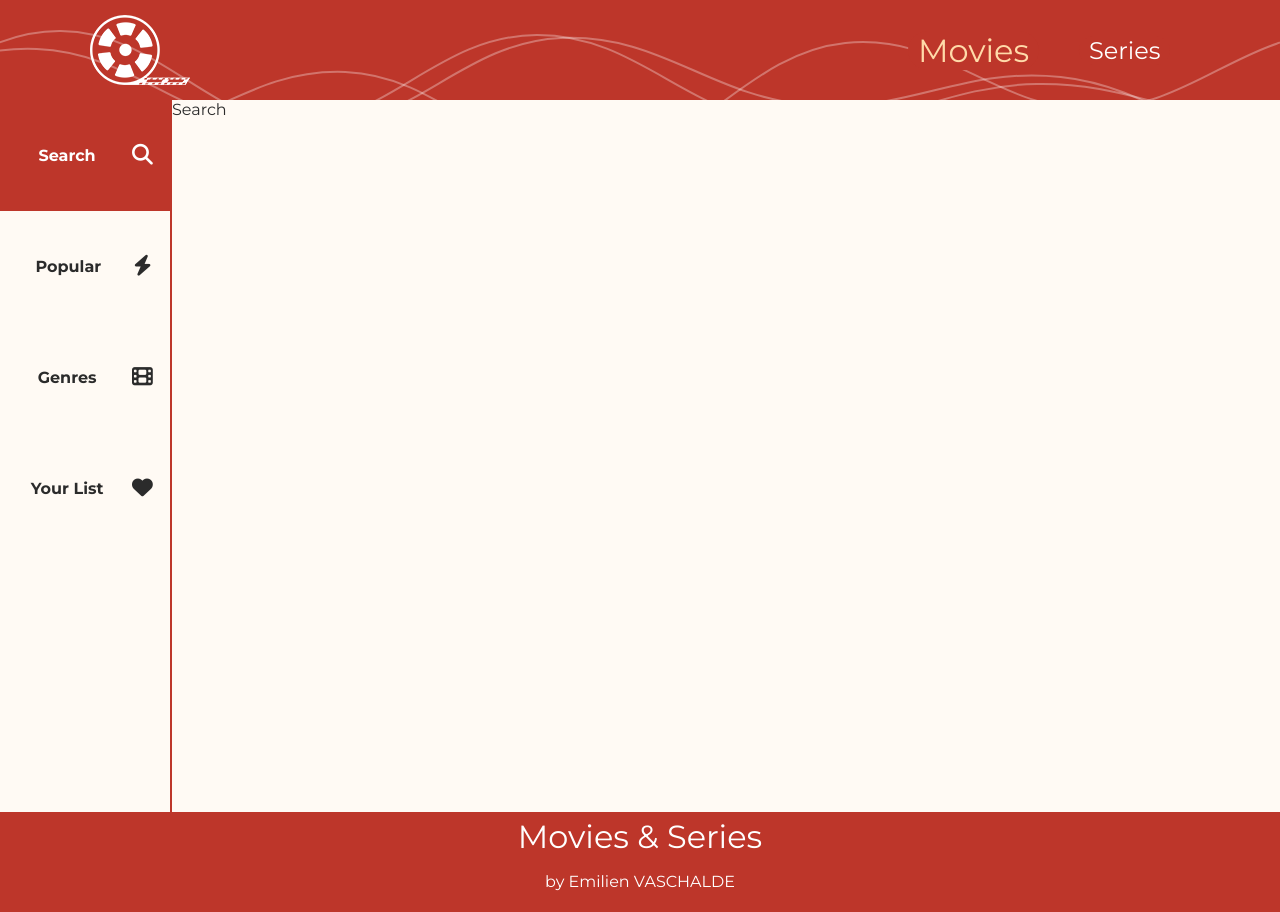
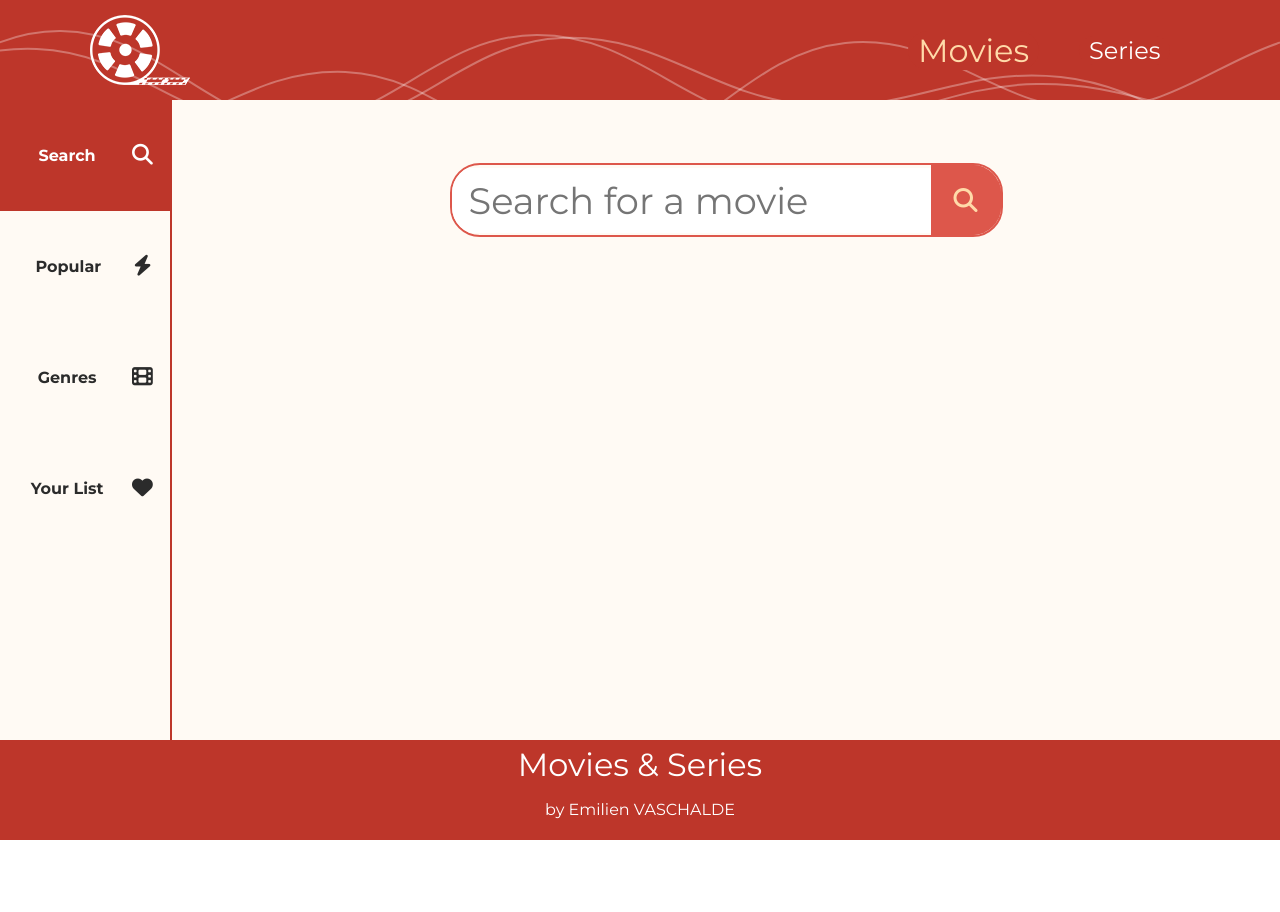
Before and after one commit to Emi-vas/Movies-Series_TypeScript, a React (Create React App) app: page /movies in a window 1280 px wide. Both pictures are taken after a click on the element "Search". After the commit the page ends 840 px from the top, so only its background shows below. Built offline with nearby package versions, Linux system fonts and the light colour scheme; no server answers.

Commit message:
search bar design

```diff
--- a/src/assets/constant.ts
+++ b/src/assets/constant.ts
@@ -5,6 +5,7 @@ export const COLORS = {
     background: "rgb(255, 250, 244)",
     boxShadow: "rgba(24, 24, 24, 0.5)",
     boxShadow2 : "rgb(255, 218, 169, 0.5)",
+    gray: "rgb(71, 71, 71)"
 }
 
 export const ICONS = {
@@ -14,5 +15,6 @@ export const ICONS = {
     starHalf: "fa-solid fa-star-half-stroke",
     starEmpty: "fa-regular fa-star",
     share: "fa-solid fa-share-from-square",
-    genre: "fa-solid fa-film"
+    genre: "fa-solid fa-film",
+    search: "fa-solid fa-magnifying-glass"
 }
--- a/src/components/Sidebar.style.ts
+++ b/src/components/Sidebar.style.ts
@@ -3,7 +3,7 @@ import { COLORS } from "../assets/constant"
 
 export const Container = styled.div`
     border-right: 2px solid ${COLORS.red};
-    min-height: 89vh;
+    min-height: 80vh;
 
     @media screen and (max-width: 500px){
         position: fixed;
--- /dev/null
+++ b/src/components/menus/Search.style.ts
@@ -0,0 +1,41 @@
+import styled from "styled-components";
+import { COLORS } from "../../assets/constant";
+
+export const SearchBar = styled.div`
+    position: relative;
+    display: flex;
+    align-items: center;
+    border: 2px solid ${COLORS.redLight};
+    border-radius: 30px;
+
+    overflow: hidden;
+
+    input {
+        font-size: 2.3em;
+        padding: 10px 17px;
+        color: ${COLORS.gray};
+    }
+
+    i{
+        font-size: 1.5em;
+        padding: 20px;
+        background: ${COLORS.redLight};
+        color: ${COLORS.yellow};
+        border: 3px solid ${COLORS.redLight};
+        transition: all 0.2s;
+
+        &:hover {
+            cursor: pointer;
+            //background: ${COLORS.red};
+           // border-color: ${COLORS.red};
+            transform: scale(1.3);
+        }
+    }
+`
+
+export const BarContainer = styled.div`
+    display: flex;
+    justify-content: center;
+    align-items: center;
+    height: 200px;
+`
--- a/src/components/menus/Search.tsx
+++ b/src/components/menus/Search.tsx
@@ -1,9 +1,40 @@
-import React from 'react';
+import React, { useState } from 'react';
+import { BarContainer, SearchBar } from './Search.style';
+import { ICONS } from '../../assets/constant';
 
-const Search = () => {
+interface Props {
+    type: "movie" | "tv"
+}
+
+const Search = ({ type }: Props) => {
+    const typePlaceholder = type === "movie" ? "movie" : "serie"
+    const [searchValue, setSearchValue] = useState("")
+    const [searchChanged, setSearchChanged] = useState(true) //avoid multiple searches with the same term
+
+    const searchItem = () => {
+        if(searchChanged) {
+            setSearchChanged(false)
+
+
+            console.log(searchValue)
+        }
+    }
+
     return (
         <div>
-            Search
+            <BarContainer>
+                <SearchBar>
+                    <input
+                        type="text"
+                        placeholder={`Search for a ${typePlaceholder}`}
+                        onChange={(e) => {
+                            setSearchValue(e.target.value)
+                            setSearchChanged(true)
+                        }}
+                    />
+                    <i onClick={searchItem} className={ICONS.search}></i>
+                </SearchBar>
+            </BarContainer>
         </div>
     );
 };
--- a/src/components/menus/Yourlist.tsx
+++ b/src/components/menus/Yourlist.tsx
@@ -55,7 +55,9 @@ const Yourlist = ({reloadCard, setReloadCard, type}: Props) => {
 
                 > see {type == "movie" ? "series" : "movies"}</span>
             </h1>
-            <ListMovies>
+            <ListMovies
+                style={{display: !listFiltred[0] ? "none" : ""}}
+            >
                 {
                     listFiltred &&
                     listFiltred.map((movie: Movie, index: number) =>
--- a/src/page/MainPage.tsx
+++ b/src/page/MainPage.tsx
@@ -27,7 +27,7 @@ const MainPage = ({type}: Props) => {
             <PageContainer>
                 <Sidebar menuSelected={menuSelected} setMenuSelected={setMenuSelected}/>
                 <PageMain>
-                    { menuSelected == "search" && <Search /> }
+                    { menuSelected == "search" && <Search type={type}/> }
                     { menuSelected == "popular" && <Popular type={type} reloadCard={reloadCard} setReloadCard={setReloadCard} />}
                     { menuSelected == "genres" && <Genres type={type}/> }
                     { menuSelected == "your list" && <Yourlist type={type} reloadCard={reloadCard} setReloadCard={setReloadCard}/> }
--- a/src/styles/Global.style.ts
+++ b/src/styles/Global.style.ts
@@ -5,7 +5,6 @@ import { COLORS } from "../assets/constant";
 export const PageContainer = styled.div`
     display: flex;
     background: ${COLORS.background};
-   // position: relative;
 `
 
 
@@ -23,6 +22,9 @@ export const ListMovies = styled.div`
     display: flex;
     flex-wrap: wrap;
     justify-content: space-around;
+    align-items: flex-start;
+
+   min-height: 70vh;
 `
 
 
--- a/src/styles/style.css
+++ b/src/styles/style.css
@@ -32,6 +32,13 @@ ul {
     padding: 0;
 }
 
+input {
+    outline: none;
+    border: none;
+    font-size: inherit;
+    font-family: inherit;
+}
+
 
 .link {
     cursor: pointer;
```
